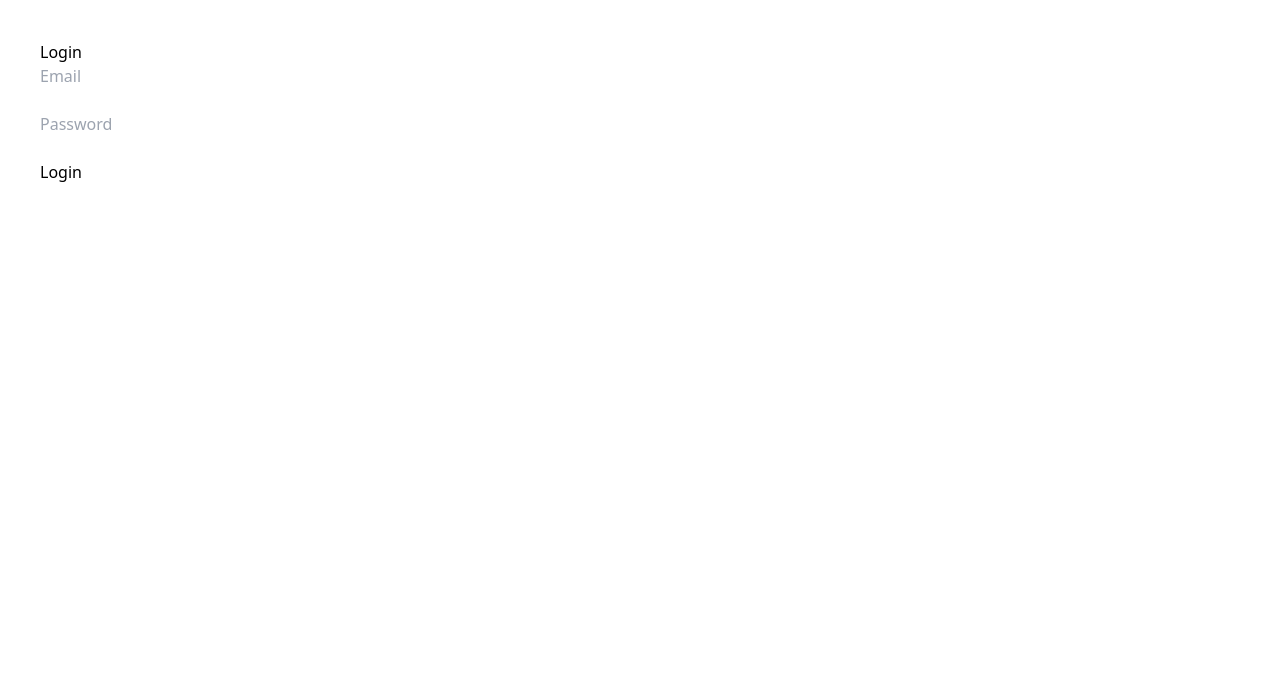
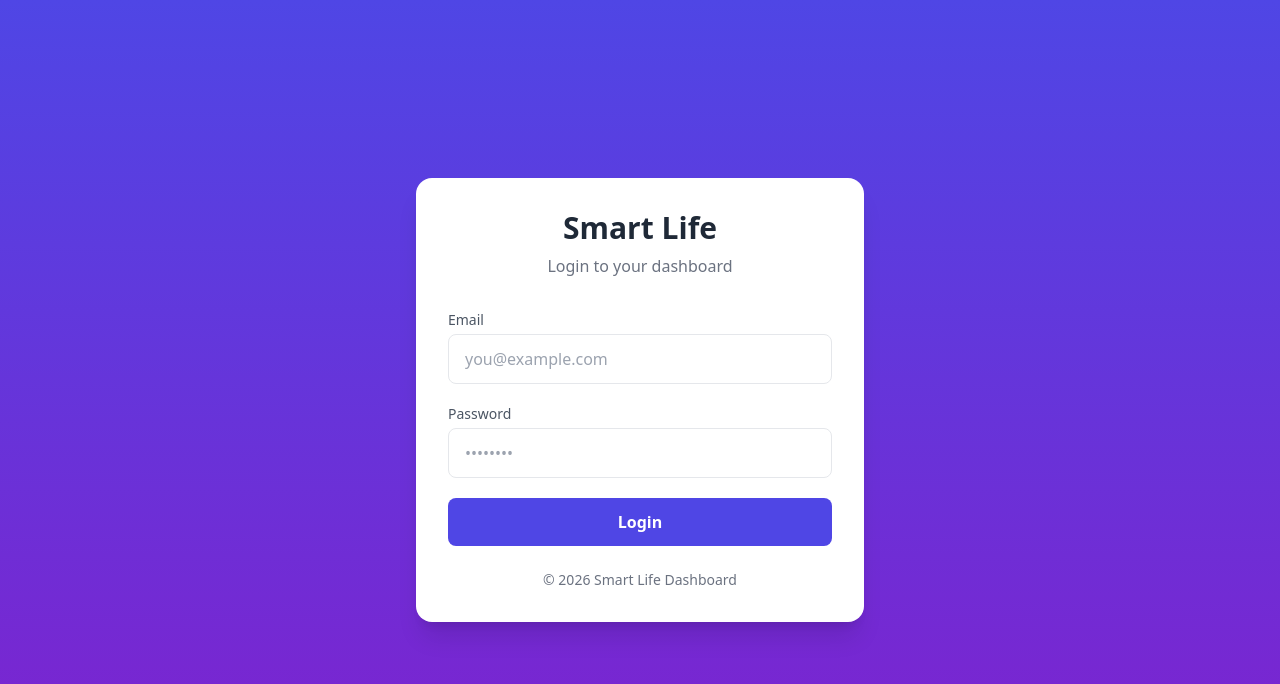
Before and after one commit to YogeshKumar445/Smart-life-dashboard, a React (Vite) app in the folder frontend/: page / in a window 1280 px wide. Shown: the top 684 px of the page. Built offline with nearby package versions, Linux system fonts and the light colour scheme.

Commit message:
error fix

```diff
--- a/frontend/src/pages/Dashboard.jsx
+++ b/frontend/src/pages/Dashboard.jsx
@@ -1,55 +1,56 @@
-import { useEffect, useState } from "react";
-import API from "../services/api";
+import React from "react";
 
 function Dashboard() {
-  const [stats, setStats] = useState(null);
-
   const logout = () => {
     localStorage.removeItem("token");
     window.location.href = "/";
   };
 
-  useEffect(() => {
-    const fetchData = async () => {
-      try {
-        const res = await API.get("/dashboard");
-        setStats(res.data);
-      } catch (err) {
-        console.log(err);
-        logout();
-      }
-    };
-
-    fetchData();
-  }, []);
-
-  if (!stats) {
-    return <p className="p-6">Loading...</p>;
-  }
+  // Dummy data (baad me API se aa jayega)
+  const stats = [
+    { title: "Total Tasks", value: 12, color: "bg-blue-500" },
+    { title: "Completed", value: 7, color: "bg-green-500" },
+    { title: "Pending", value: 5, color: "bg-yellow-500" },
+  ];
 
   return (
-    <div className="min-h-screen bg-gradient-to-br from-indigo-600 to-purple-700 p-6 text-white">
-      <div className="flex justify-between mb-10">
-        <h1 className="text-3xl font-bold">Smart Life Dashboard</h1>
-        <button onClick={logout} className="bg-white text-indigo-600 px-4 py-2 rounded">
+    <div className="min-h-screen bg-gray-100">
+      {/* Navbar */}
+      <div className="bg-white shadow px-6 py-4 flex justify-between items-center">
+        <h1 className="text-2xl font-bold text-indigo-600">
+          Smart Life Dashboard
+        </h1>
+        <button
+          onClick={logout}
+          className="bg-red-500 hover:bg-red-600 text-white px-4 py-2 rounded-lg"
+        >
           Logout
         </button>
       </div>
 
-      <div className="grid grid-cols-1 md:grid-cols-3 gap-6">
-        <div className="bg-white text-black p-6 rounded-xl">
-          <h3>Total Tasks</h3>
-          <p className="text-4xl font-bold">{stats.total}</p>
-        </div>
+      {/* Content */}
+      <div className="p-6">
+        {/* Welcome */}
+        <h2 className="text-2xl font-semibold mb-1">
+          Welcome back 👋
+        </h2>
+        <p className="text-gray-600 mb-6">
+          Here is your smart life overview
+        </p>
 
-        <div className="bg-white text-black p-6 rounded-xl">
-          <h3>Completed</h3>
-          <p className="text-4xl font-bold">{stats.completed}</p>
-        </div>
-
-        <div className="bg-white text-black p-6 rounded-xl">
-          <h3>Pending</h3>
-          <p className="text-4xl font-bold">{stats.pending}</p>
+        {/* Stats Cards */}
+        <div className="grid grid-cols-1 md:grid-cols-3 gap-6">
+          {stats.map((item, index) => (
+            <div
+              key={index}
+              className={`${item.color} text-white p-6 rounded-xl shadow-lg`}
+            >
+              <p className="text-lg">{item.title}</p>
+              <h3 className="text-4xl font-bold mt-2">
+                {item.value}
+              </h3>
+            </div>
+          ))}
         </div>
       </div>
     </div>
--- a/frontend/src/pages/Login.jsx
+++ b/frontend/src/pages/Login.jsx
@@ -14,35 +14,65 @@ function Login() {
       localStorage.setItem("token", res.data.token);
       navigate("/dashboard");
     } catch (err) {
-  console.error("LOGIN ERROR 👉", err.response?.data || err.message);
-  alert("Login failed - check console");
+      alert("Login failed");
     }
-
-
   };
 
   return (
-    <div style={{ padding: "40px" }}>
-      <h2>Login</h2>
+    <div className="min-h-screen flex items-center justify-center bg-gradient-to-br from-indigo-600 to-purple-700">
+      <div className="bg-white rounded-2xl shadow-xl w-full max-w-md p-8">
 
-      <form onSubmit={handleLogin}>
+        {/* Header */}
+        <h1 className="text-3xl font-bold text-center text-gray-800">
+          Smart Life
+        </h1>
+        <p className="text-center text-gray-500 mt-2">
+          Login to your dashboard
+        </p>
+
+        {/* Form */}
+        <form onSubmit={handleLogin} className="mt-8 space-y-5">
+          <div>
+            <label className="block text-sm font-medium text-gray-600 mb-1">
+              Email
+            </label>
             <input
-          placeholder="Email"
+              type="email"
+              className="w-full px-4 py-3 border rounded-lg focus:ring-2 focus:ring-indigo-500 focus:outline-none"
+              placeholder="you@example.com"
               value={email}
               onChange={(e) => setEmail(e.target.value)}
+              required
             />
-        <br /><br />
+          </div>
 
+          <div>
+            <label className="block text-sm font-medium text-gray-600 mb-1">
+              Password
+            </label>
             <input
               type="password"
-          placeholder="Password"
+              className="w-full px-4 py-3 border rounded-lg focus:ring-2 focus:ring-indigo-500 focus:outline-none"
+              placeholder="••••••••"
               value={password}
               onChange={(e) => setPassword(e.target.value)}
+              required
             />
-        <br /><br />
+          </div>
 
-        <button type="submit">Login</button>
+          <button
+            type="submit"
+            className="w-full bg-indigo-600 text-white py-3 rounded-lg font-semibold hover:bg-indigo-700 transition"
+          >
+            Login
+          </button>
         </form>
+
+        {/* Footer */}
+        <p className="text-center text-sm text-gray-500 mt-6">
+          © 2026 Smart Life Dashboard
+        </p>
+      </div>
     </div>
   );
 }
```
Lines whose indentation alone changed are shown as unchanged.
